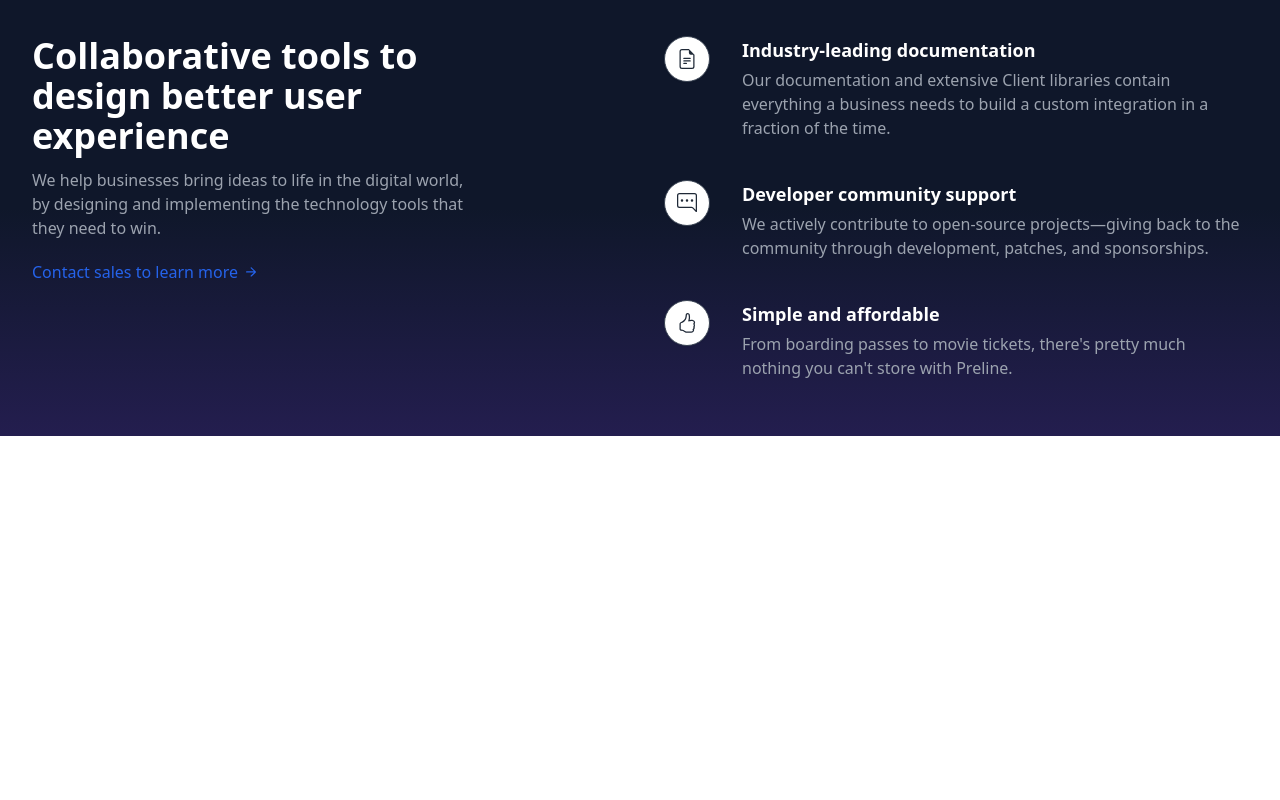
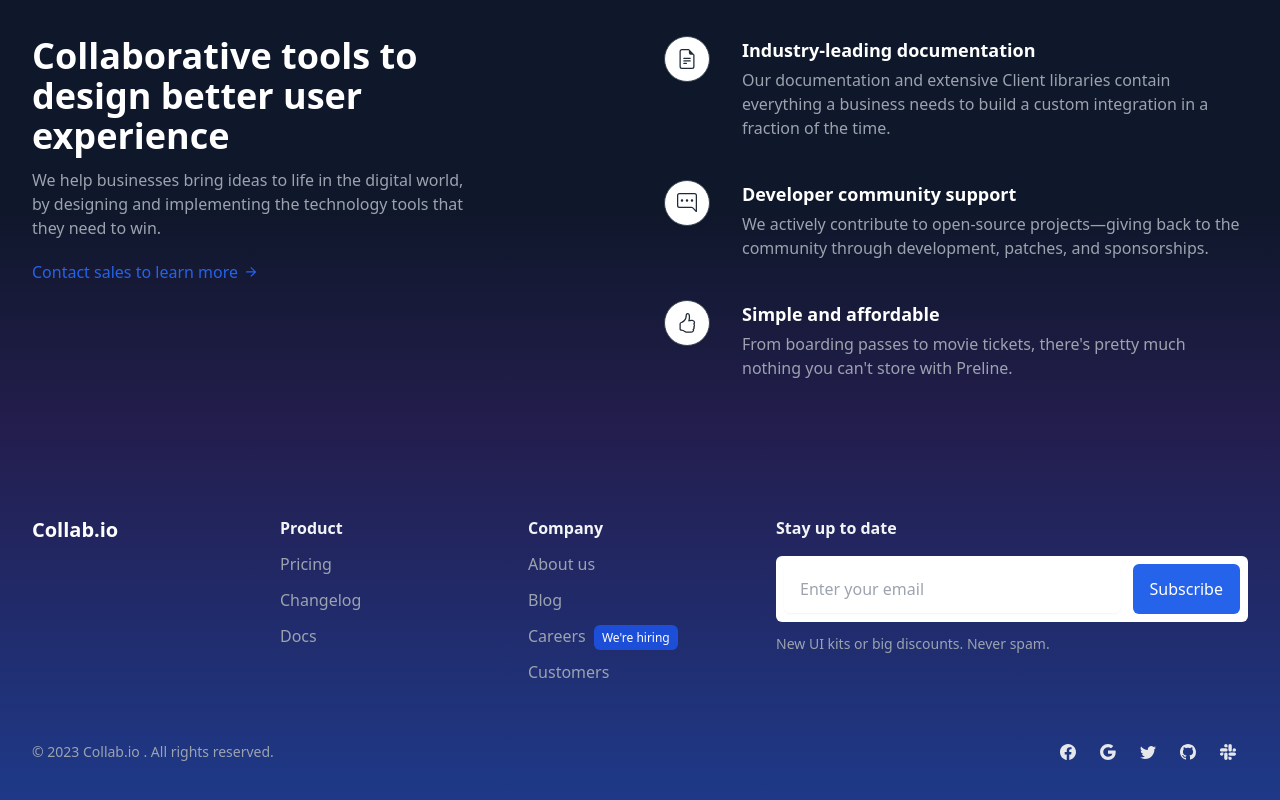
Before and after one commit to nikhilbhatia08/collab.io, a React (Create React App) app: page / in a window 1280 px wide. Shown: the part 1140-1940 px from the top of the page. Before the commit the page ends 1576 px from the top, so only its background shows below. Built offline with nearby package versions, Linux system fonts and the light colour scheme.

Commit message:
adding footer

```diff
--- a/src/components/Home.jsx
+++ b/src/components/Home.jsx
@@ -1,5 +1,6 @@
 import React from 'react'
 import './Home.css'
+import {Link} from 'react-router-dom'
 
 function Home() {
   return (
@@ -195,6 +196,88 @@ function Home() {
     </div>
   </div>
 </div>
+<footer class=" bg-gradient-to-b from-violet-600/[.19] to-blue-900">
+  <div class="max-w-[90rem] py-10 px-4 sm:px-6 lg:px-8 lg:pt-20 mx-auto">
+    <div class="grid grid-cols-2 md:grid-cols-4 lg:grid-cols-5 gap-6">
+      <div class="col-span-full lg:col-span-1">
+        <Link to='/' class="flex-none text-xl font-semibold text-white" aria-label="Brand">Collab.io</Link>
+      </div>
+
+      <div class="col-span-1">
+        <h4 class="font-semibold text-gray-100">Product</h4>
+
+        <div class="mt-3 grid space-y-3">
+          <p><Link to='/pricing' class="inline-flex gap-x-2 text-gray-400 hover:text-gray-200">Pricing</Link></p>
+          <p><Link to='/changelog' class="inline-flex gap-x-2 text-gray-400 hover:text-gray-200">Changelog</Link></p>
+          <p><Link to='/docs' class="inline-flex gap-x-2 text-gray-400 hover:text-gray-200">Docs</Link></p>
+        </div>
+      </div>
+
+      <div class="col-span-1">
+        <h4 class="font-semibold text-gray-100">Company</h4>
+
+        <div class="mt-3 grid space-y-3">
+          <p><Link to='/about' class="inline-flex gap-x-2 text-gray-400 hover:text-gray-200">About us</Link></p>
+          <p><Link to='/blogs' class="inline-flex gap-x-2 text-gray-400 hover:text-gray-200">Blog</Link></p>
+          <p><Link to='/careers' class="inline-flex gap-x-2 text-gray-400 hover:text-gray-200">Careers</Link> <span class="inline ml-1 text-xs bg-blue-700 text-white py-1 px-2 rounded-md">We're hiring</span></p>
+          <p><Link to='/customers' class="inline-flex gap-x-2 text-gray-400 hover:text-gray-200">Customers</Link></p>
+        </div>
+      </div>
+
+      <div class="col-span-2">
+        <h4 class="font-semibold text-gray-100">Stay up to date</h4>
+
+        <form>
+          <div class="mt-4 flex flex-col items-center gap-2 sm:flex-row sm:gap-3 bg-white rounded-md p-2">
+            <div class="w-full">
+              <label for="hero-input" class="sr-only">Search</label>
+              <input type="text" id="hero-input" name="hero-input" class="py-3 px-4 block w-full border-transparent shadow-sm rounded-md focus:z-10 focus:border-blue-500 focus:ring-blue-500" placeholder="Enter your email" />
+            </div>
+            <Link to='/subscribe' class="w-full sm:w-auto whitespace-nowrap inline-flex justify-center items-center gap-x-3 text-center bg-blue-600 hover:bg-blue-700 border border-transparent text-white font-medium rounded-md focus:outline-none focus:ring-2 focus:ring-blue-600 focus:ring-offset-2 focus:ring-offset-white transition py-3 px-4">
+              Subscribe
+            </Link>
+          </div>
+          <p class="mt-3 text-sm text-gray-400">
+            New UI kits or big discounts. Never spam.
+          </p>
+        </form>
+      </div>
+    </div>
+
+    <div class="mt-5 sm:mt-12 grid gap-y-2 sm:gap-y-0 sm:flex sm:justify-between sm:items-center">
+      <div class="flex justify-between items-center">
+        <p class="text-sm text-gray-400">© 2023 Collab.io . All rights reserved.</p>
+      </div>
+      <div>
+        <Link to='https://www.facebook.com/campaign/landing.php?campaign_id=15461201666&extra_1=s%7Cc%7C589521732872%7Cb%7Cfacebook%20%27%7C&placement=&creative=589521732872&keyword=facebook%20%27&partner_id=googlesem&extra_2=campaignid%3D15461201666%26adgroupid%3D130924380175%26matchtype%3Db%26network%3Dg%26source%3Dnotmobile%26search_or_content%3Ds%26device%3Dc%26devicemodel%3D%26adposition%3D%26target%3D%26targetid%3Dkwd-327195741349%26loc_physical_ms%3D9299803%26loc_interest_ms%3D%26feeditemid%3D%26param1%3D%26param2%3D&gclid=CjwKCAjwpJWoBhA8EiwAHZFzfgXOdmlRGubPh1a3w--jopZNuX0ceNp-jc3hZLO5hEntrI8hyPLd7xoCXQMQAvD_BwE' class="inline-flex justify-center items-center gap-x-3.5 w-10 h-10 text-center text-gray-200 hover:bg-white/[.1] rounded-md focus:outline-none focus:ring-2 focus:ring-blue-600 focus:ring-offset-2 focus:ring-offset-gray-900 transition">
+          <svg class="w-4 h-4" xmlns="http://www.w3.org/2000/svg" width="16" height="16" fill="currentColor" viewBox="0 0 16 16">
+            <path d="M16 8.049c0-4.446-3.582-8.05-8-8.05C3.58 0-.002 3.603-.002 8.05c0 4.017 2.926 7.347 6.75 7.951v-5.625h-2.03V8.05H6.75V6.275c0-2.017 1.195-3.131 3.022-3.131.876 0 1.791.157 1.791.157v1.98h-1.009c-.993 0-1.303.621-1.303 1.258v1.51h2.218l-.354 2.326H9.25V16c3.824-.604 6.75-3.934 6.75-7.951z"/>
+          </svg>
+        </Link>
+        <Link to='https://www.google.co.in/?client=safari&channel=mac_bm' class="inline-flex justify-center items-center gap-x-3.5 w-10 h-10 text-center text-gray-200 hover:bg-white/[.1] rounded-md focus:outline-none focus:ring-2 focus:ring-blue-600 focus:ring-offset-2 focus:ring-offset-gray-900 transition">
+          <svg class="w-4 h-4" xmlns="http://www.w3.org/2000/svg" width="16" height="16" fill="currentColor" viewBox="0 0 16 16">
+            <path d="M15.545 6.558a9.42 9.42 0 0 1 .139 1.626c0 2.434-.87 4.492-2.384 5.885h.002C11.978 15.292 10.158 16 8 16A8 8 0 1 1 8 0a7.689 7.689 0 0 1 5.352 2.082l-2.284 2.284A4.347 4.347 0 0 0 8 3.166c-2.087 0-3.86 1.408-4.492 3.304a4.792 4.792 0 0 0 0 3.063h.003c.635 1.893 2.405 3.301 4.492 3.301 1.078 0 2.004-.276 2.722-.764h-.003a3.702 3.702 0 0 0 1.599-2.431H8v-3.08h7.545z"/>
+          </svg>
+        </Link>
+        <Link to='https://twitter.com/i/flow/login?input_flow_data=%7B%22requested_variant%22%3A%22eyJsYW5nIjoiZW4ifQ%3D%3D%22%7D' class="inline-flex justify-center items-center gap-x-3.5 w-10 h-10 text-center text-gray-200 hover:bg-white/[.1] rounded-md focus:outline-none focus:ring-2 focus:ring-blue-600 focus:ring-offset-2 focus:ring-offset-gray-900 transition">
+          <svg class="w-4 h-4" xmlns="http://www.w3.org/2000/svg" width="16" height="16" fill="currentColor" viewBox="0 0 16 16">
+            <path d="M5.026 15c6.038 0 9.341-5.003 9.341-9.334 0-.14 0-.282-.006-.422A6.685 6.685 0 0 0 16 3.542a6.658 6.658 0 0 1-1.889.518 3.301 3.301 0 0 0 1.447-1.817 6.533 6.533 0 0 1-2.087.793A3.286 3.286 0 0 0 7.875 6.03a9.325 9.325 0 0 1-6.767-3.429 3.289 3.289 0 0 0 1.018 4.382A3.323 3.323 0 0 1 .64 6.575v.045a3.288 3.288 0 0 0 2.632 3.218 3.203 3.203 0 0 1-.865.115 3.23 3.23 0 0 1-.614-.057 3.283 3.283 0 0 0 3.067 2.277A6.588 6.588 0 0 1 .78 13.58a6.32 6.32 0 0 1-.78-.045A9.344 9.344 0 0 0 5.026 15z"/>
+          </svg>
+        </Link>
+        <Link to='https://github.com/nikhilbhatia08/collab.io' class="inline-flex justify-center items-center gap-x-3.5 w-10 h-10 text-center text-gray-200 hover:bg-white/[.1] rounded-md focus:outline-none focus:ring-2 focus:ring-blue-600 focus:ring-offset-2 focus:ring-offset-gray-900 transition">
+          <svg class="w-4 h-4" xmlns="http://www.w3.org/2000/svg" width="16" height="16" fill="currentColor" viewBox="0 0 16 16">
+            <path d="M8 0C3.58 0 0 3.58 0 8c0 3.54 2.29 6.53 5.47 7.59.4.07.55-.17.55-.38 0-.19-.01-.82-.01-1.49-2.01.37-2.53-.49-2.69-.94-.09-.23-.48-.94-.82-1.13-.28-.15-.68-.52-.01-.53.63-.01 1.08.58 1.23.82.72 1.21 1.87.87 2.33.66.07-.52.28-.87.51-1.07-1.78-.2-3.64-.89-3.64-3.95 0-.87.31-1.59.82-2.15-.08-.2-.36-1.02.08-2.12 0 0 .67-.21 2.2.82.64-.18 1.32-.27 2-.27.68 0 1.36.09 2 .27 1.53-1.04 2.2-.82 2.2-.82.44 1.1.16 1.92.08 2.12.51.56.82 1.27.82 2.15 0 3.07-1.87 3.75-3.65 3.95.29.25.54.73.54 1.48 0 1.07-.01 1.93-.01 2.2 0 .21.15.46.55.38A8.012 8.012 0 0 0 16 8c0-4.42-3.58-8-8-8z"/>
+          </svg>
+        </Link>
+        <Link to='https://slack.com/intl/en-in' class="inline-flex justify-center items-center gap-x-3.5 w-10 h-10 text-center text-gray-200 hover:bg-white/[.1] rounded-md focus:outline-none focus:ring-2 focus:ring-blue-600 focus:ring-offset-2 focus:ring-offset-gray-900 transition">
+          <svg class="w-4 h-4" xmlns="http://www.w3.org/2000/svg" width="16" height="16" fill="currentColor" viewBox="0 0 16 16">
+            <path d="M3.362 10.11c0 .926-.756 1.681-1.681 1.681S0 11.036 0 10.111C0 9.186.756 8.43 1.68 8.43h1.682v1.68zm.846 0c0-.924.756-1.68 1.681-1.68s1.681.756 1.681 1.68v4.21c0 .924-.756 1.68-1.68 1.68a1.685 1.685 0 0 1-1.682-1.68v-4.21zM5.89 3.362c-.926 0-1.682-.756-1.682-1.681S4.964 0 5.89 0s1.68.756 1.68 1.68v1.682H5.89zm0 .846c.924 0 1.68.756 1.68 1.681S6.814 7.57 5.89 7.57H1.68C.757 7.57 0 6.814 0 5.89c0-.926.756-1.682 1.68-1.682h4.21zm6.749 1.682c0-.926.755-1.682 1.68-1.682.925 0 1.681.756 1.681 1.681s-.756 1.681-1.68 1.681h-1.681V5.89zm-.848 0c0 .924-.755 1.68-1.68 1.68A1.685 1.685 0 0 1 8.43 5.89V1.68C8.43.757 9.186 0 10.11 0c.926 0 1.681.756 1.681 1.68v4.21zm-1.681 6.748c.926 0 1.682.756 1.682 1.681S11.036 16 10.11 16s-1.681-.756-1.681-1.68v-1.682h1.68zm0-.847c-.924 0-1.68-.755-1.68-1.68 0-.925.756-1.681 1.68-1.681h4.21c.924 0 1.68.756 1.68 1.68 0 .926-.756 1.681-1.68 1.681h-4.21z"/>
+          </svg>
+        </Link>
+      </div>
+    </div>
+  </div>
+</footer>
 </div>
     </>
   )
```
